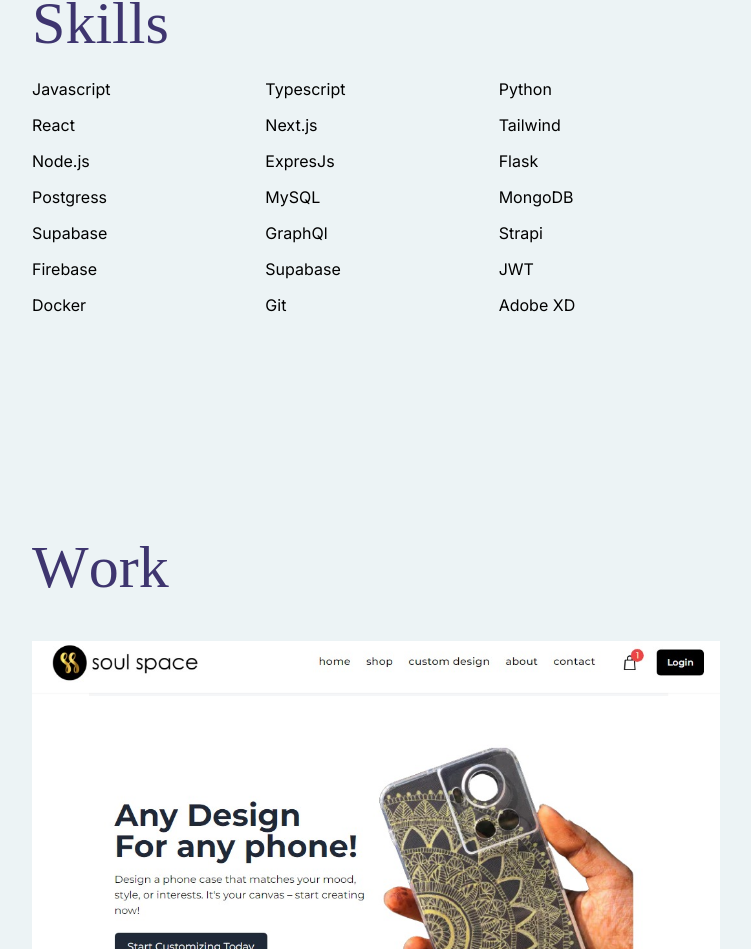
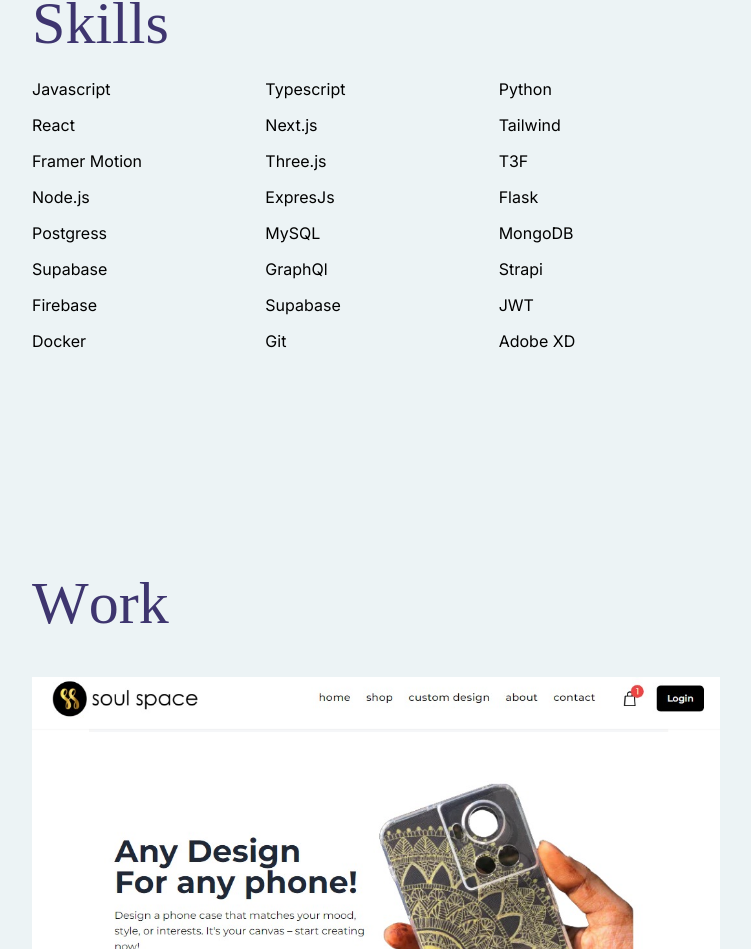
Before and after one commit to sohelshekhIn/Portfolio-Site, a Next.js app: page / in a window 1280 px wide. Shown: the part 864-1813 px from the top of the page, without its empty margins (264-1015 px from the left). Built offline with nearby package versions, Linux system fonts and the light colour scheme; a web font is replaced by a local one.

Commit message:
Add new libraries to About component

```diff
--- a/components/About.tsx
+++ b/components/About.tsx
@@ -11,6 +11,9 @@ const About = () => {
     "React",
     "Next.js",
     "Tailwind",
+    "Framer Motion",
+    "Three.js",
+    "T3F",
     "Node.js",
     "ExpresJs",
     "Flask",
```
